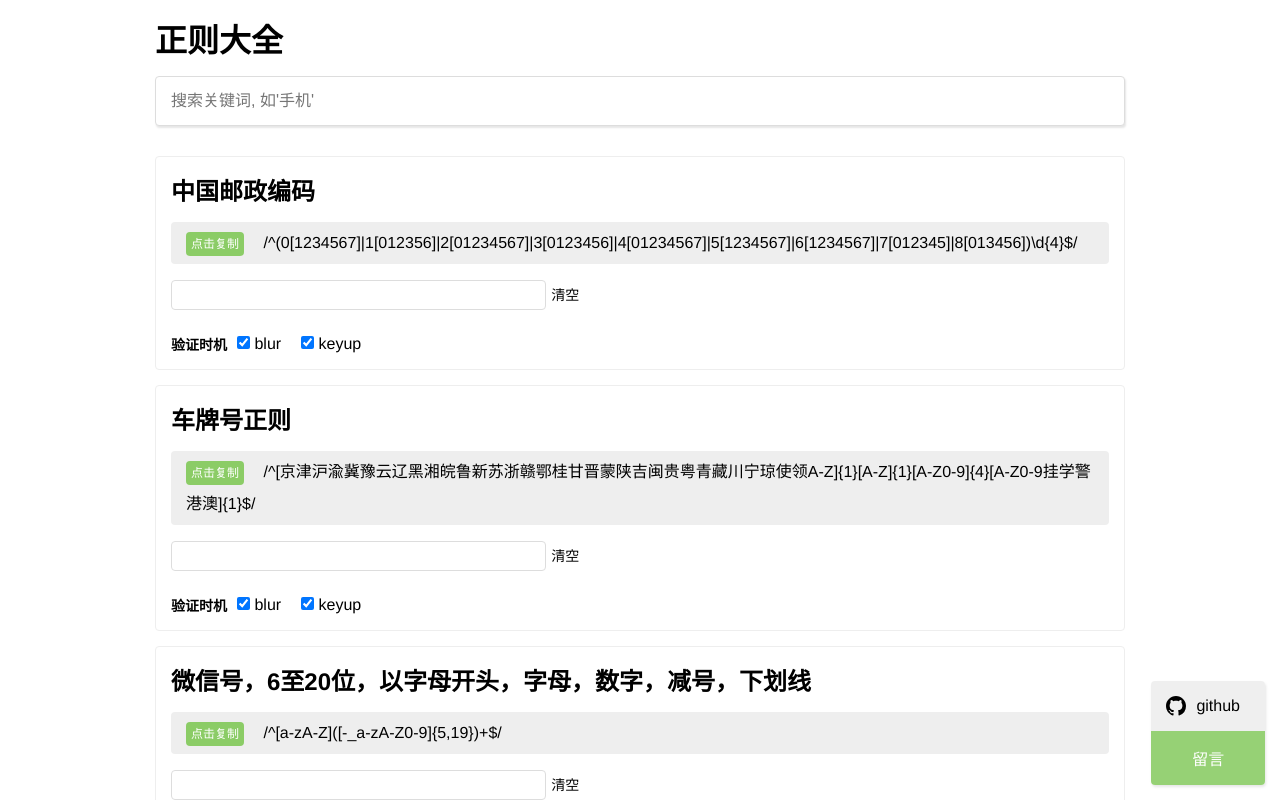
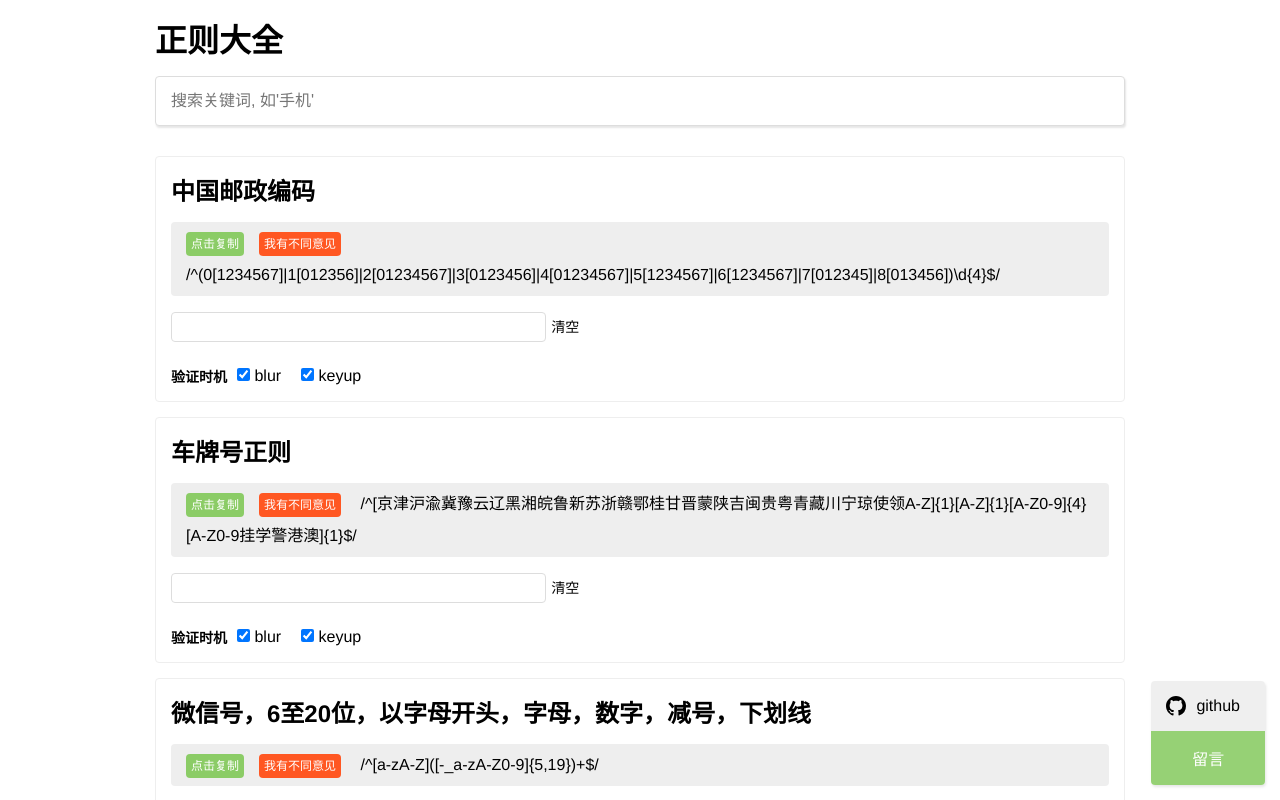
Before and after one commit to any86/any-rule, a Vue app: page / in a window 1280 px wide. Shown: the top 800 px of the page. Built offline with nearby package versions, Linux system fonts and the light colour scheme.

Commit message:
feat: 增加"我有不同意见"按钮

```diff
--- a/src/App.vue
+++ b/src/App.vue
@@ -40,6 +40,7 @@
           <h2>{{title}}</h2>
           <p class="rule">
             <span :data-clipboard-text="rule" class="btn-copy">点击复制</span>
+            <a href="https://github.com/any86/any-rule/issues/new" target="_blank" class="btn-better">我有不同意见</a>
             {{rule}}
           </p>
           <section class="verification">
@@ -323,6 +324,11 @@ main {
                         opacity: 0.6;
                     }
                 }
+
+                >.btn-better{
+                    @extend .btn-copy;
+                    background-color:#ff5722;
+                }
             }
 
             > section.verification {
```
